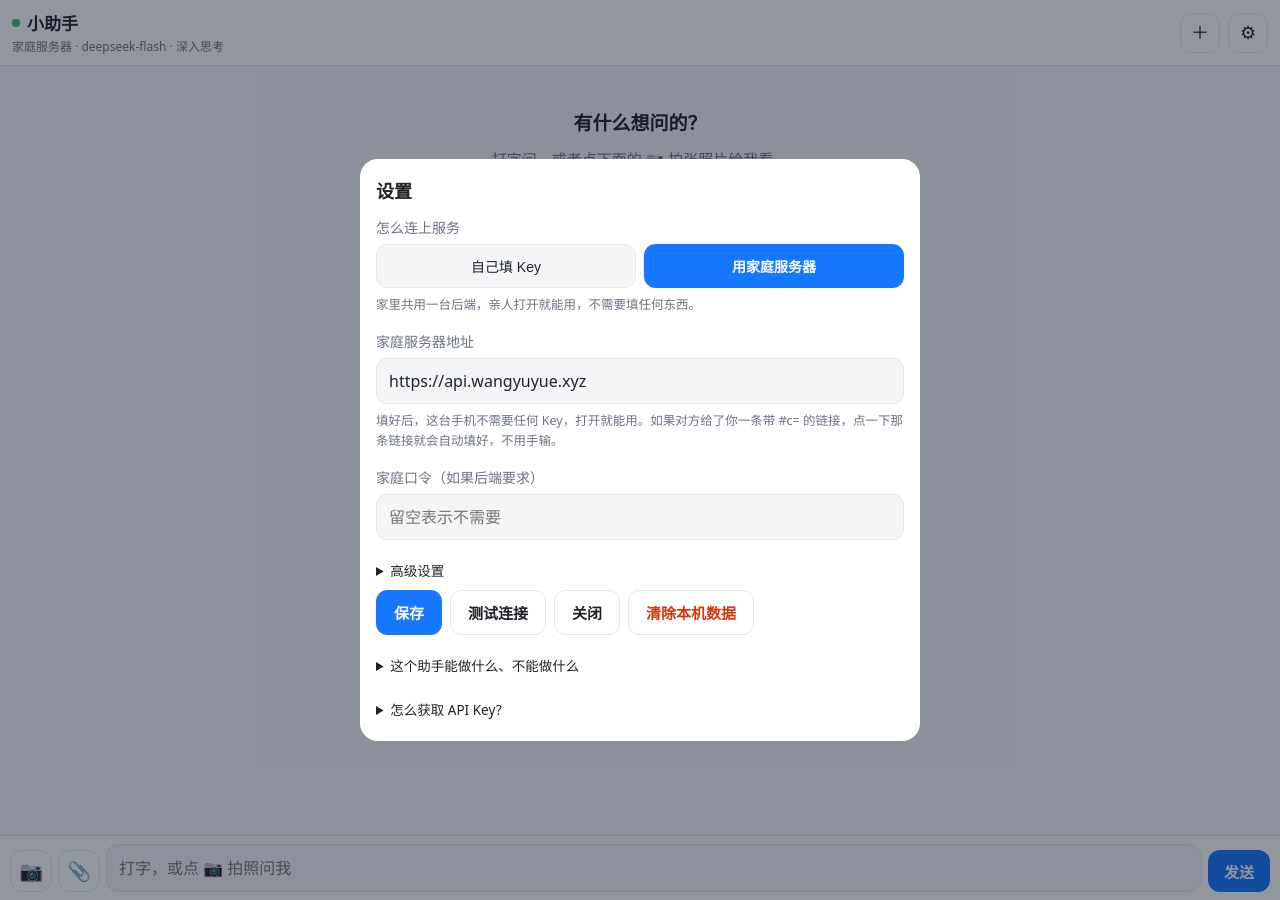
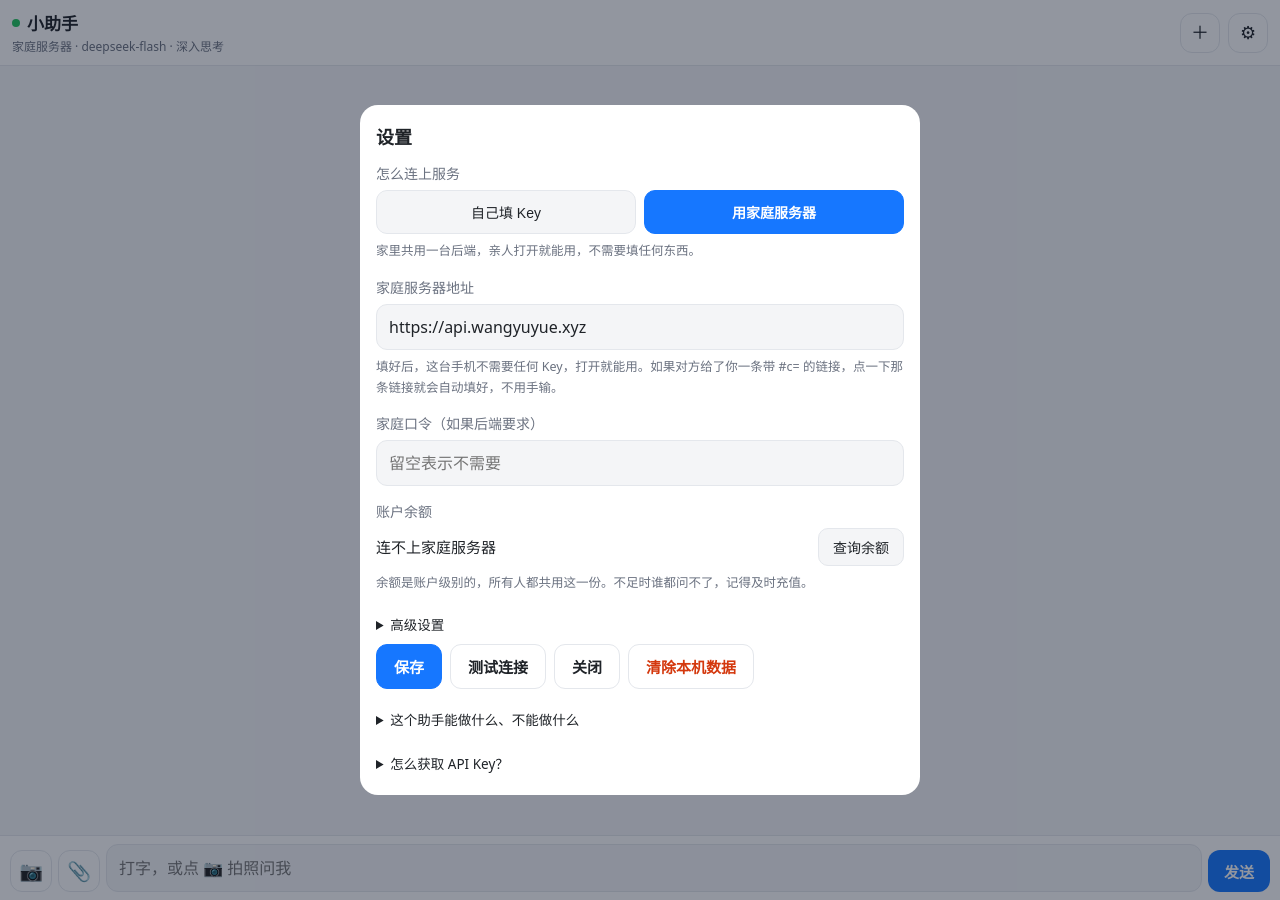
Before and after one commit to kingo0807/my-website, a Jekyll site: the page chat/index.html, which Jekyll copies as it is, in a window 1280 px wide. Built offline with Jekyll 4.4.1, drawn with Linux system fonts in a browser that asks for light colours.

Commit message:
feat(chat): add account balance query

```diff
--- a/chat/index.html
+++ b/chat/index.html
@@ -185,6 +185,13 @@
   }
   .field textarea { resize: vertical; }
   .field .note { font-size: 12.5px; color: var(--muted); margin: 7px 0 0; line-height: 1.65; }
+  .balance-row { display: flex; align-items: center; gap: 10px; }
+  .balance-row span { flex: 1; min-width: 0; font-size: 15px; line-height: 1.5; }
+  .balance-row button {
+    flex: none; padding: 8px 14px; border-radius: 10px; font-size: 14px; cursor: pointer;
+    border: 1px solid var(--border); background: var(--bg); color: var(--text);
+  }
+  .balance-row button:disabled { opacity: .6; }
   .seg { display: flex; gap: 8px; }
   .seg button {
     flex: 1; padding: 11px 8px; border-radius: 11px; font-size: 14px; cursor: pointer;
@@ -285,6 +292,15 @@
         <label for="set-code">家庭口令（如果后端要求）</label>
         <input id="set-code" type="password" placeholder="留空表示不需要" autocomplete="off">
       </div>
+    </div>
+
+    <div class="field">
+      <label>账户余额</label>
+      <div class="balance-row">
+        <span id="balance-text">还没查</span>
+        <button type="button" id="btn-balance">查询余额</button>
+      </div>
+      <p class="note">余额是账户级别的，所有人都共用这一份。不足时谁都问不了，记得及时充值。</p>
     </div>
 
     <details class="help">
@@ -1184,6 +1201,43 @@
     });
   }
   $('set-test').addEventListener('click', testConnection);
+
+  /* 查账户余额：走后端时不暴露钥匙，走自己的钥匙时直接问 DeepSeek。 */
+  function queryBalance() {
+    var btn = $('btn-balance');
+    var txt = $('balance-text');
+    var backend = $('set-backend').value.trim().replace(/\/+$/, '');
+    var key = $('set-key').value.trim();
+    var code = $('set-code').value.trim();
+    if (!backend && !key) { txt.textContent = '先填钥匙，或者填家庭服务器地址'; return; }
+
+    var url = backend ? backend + '/balance' : (DEFAULT_BASE + '/user/balance');
+    var headers = {};
+    if (backend) { if (code) headers['X-Family-Code'] = code; }
+    else headers['Authorization'] = 'Bearer ' + key;
+
+    btn.disabled = true;
+    btn.textContent = '查询中…';
+    txt.textContent = '查询中…';
+    fetch(url, { headers: headers }).then(function (res) {
+      return res.text().then(function (t) {
+        if (!res.ok) { txt.textContent = '查不到：' + describeHttp(res.status, t); return; }
+        var j = JSON.parse(t);
+        var info = (j.balance_infos && j.balance_infos[0]) || {};
+        var sym = info.currency === 'USD' ? '$' : '¥';
+        txt.textContent = sym + (info.total_balance || '?')
+          + '（赠送 ' + sym + (info.granted_balance || '0')
+          + '，充值 ' + sym + (info.topped_up_balance || '0') + '）'
+          + (j.is_available ? '' : '  ← 余额不足');
+      });
+    }).catch(function () {
+      txt.textContent = backend ? '连不上家庭服务器' : '连不上网';
+    }).then(function () {
+      btn.disabled = false;
+      btn.textContent = '查询余额';
+    });
+  }
+  $('btn-balance').addEventListener('click', queryBalance);
   $('mode-personal').addEventListener('click', function () { setMode('personal'); });
   $('mode-family').addEventListener('click', function () { setMode('family'); });
   $('set-clear').addEventListener('click', function () {
```
Also changed, not shown: other parts of chat/index.html (+1 -0 lines).
